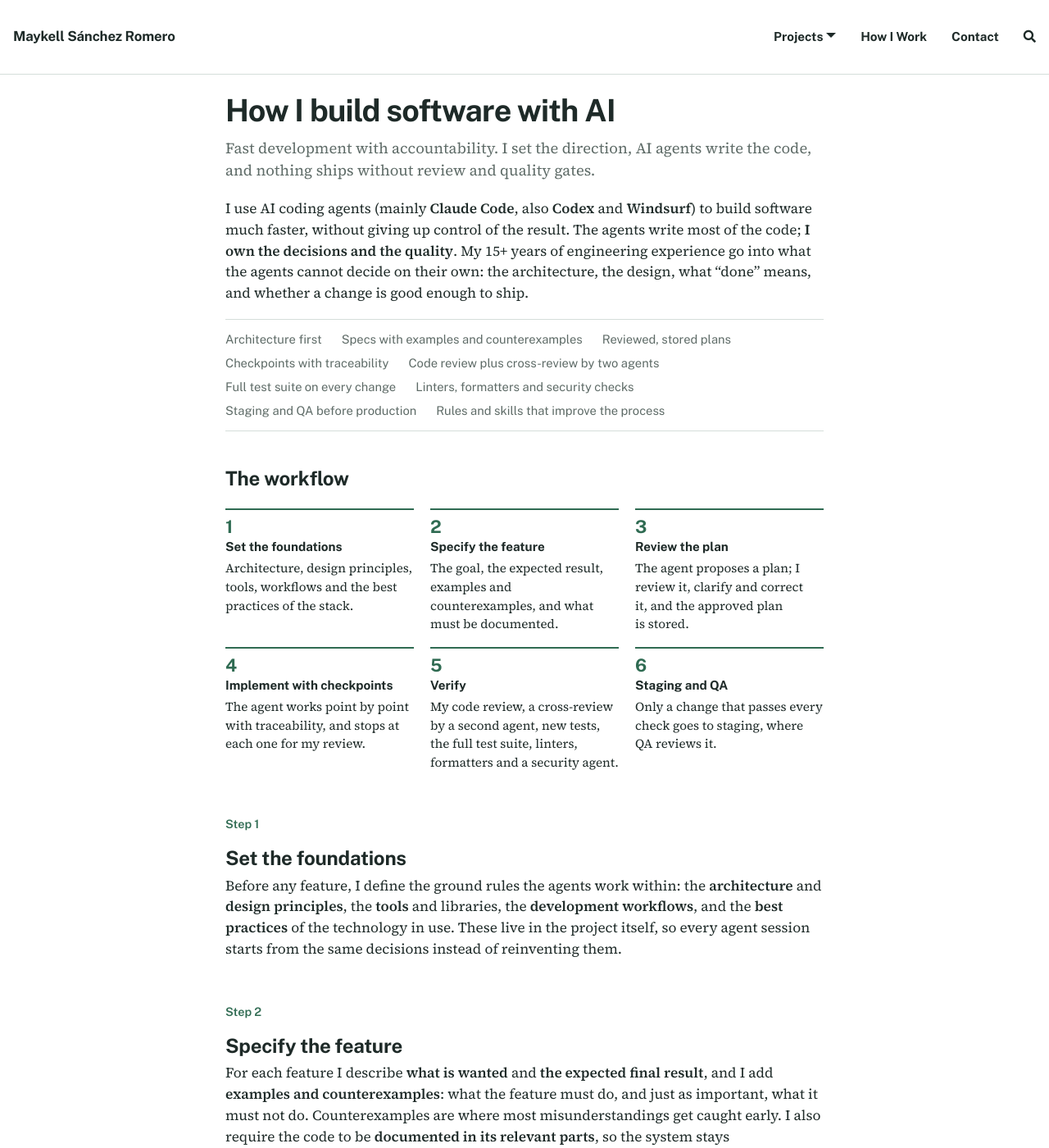
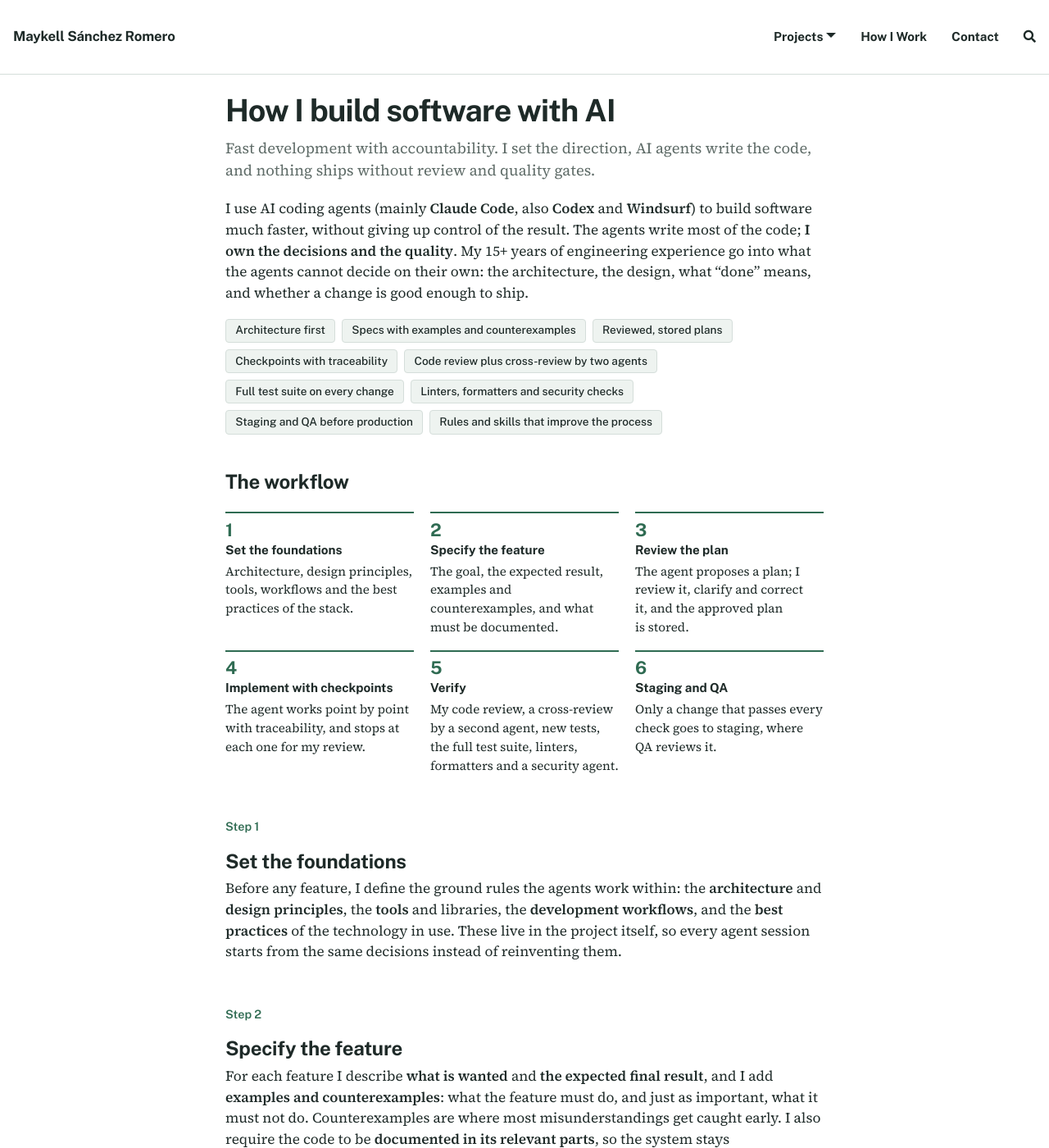
Before and after one commit to kellsaro/kellsaro.github.io, a Jekyll site: the page built from how-i-work.md, in a window 1280 px wide and 1400 px high. Shown: the whole window at 82% size. Built offline with Jekyll 4.4.1, drawn with Linux system fonts in a browser that asks for light colours; nearby versions of some CDN libraries; comment, search, counter and statistics services are not loaded.

Commit message:
Show key facts on project pages and How I Work as badges
Co-Authored-By: Maykell <kellsaro@gmail.com>
Co-Authored-By: Claude Opus 5.5 (1M context) <noreply@anthropic.com>

```diff
--- a/assets/css/projects.css
+++ b/assets/css/projects.css
@@ -3,21 +3,26 @@
   Uses the tokens defined in custom-styles.css.
 */
 
-/* Key facts under the introduction: a quiet line of items spaced apart, not pills */
+/* Key facts under the introduction, as badges */
 .project-meta {
   display: flex;
   flex-wrap: wrap;
-  gap: .3rem 1.5rem;
+  gap: .5rem;
   margin: 0 0 2rem;
-  padding: .75rem 0;
+  padding: 0;
   list-style: none;
-  border-top: 1px solid var(--rule);
-  border-bottom: 1px solid var(--rule);
+}
+.project-meta li {
+  padding: .3rem .7rem;
+  border: 1px solid var(--rule);
+  border-radius: 4px;
+  background: var(--mist);
   font-family: var(--font-ui);
-  font-size: .92rem;
-  color: var(--slate);
+  font-size: .85rem;
+  font-weight: 500;
+  line-height: 1.3;
+  color: var(--ink);
 }
-
 
 /* Sections of a walkthrough: a small label naming the step, then its heading */
 .project-step { margin: 3.25rem 0; }
```
Also changed, not shown: CLAUDE.md (+1 -1 lines).
